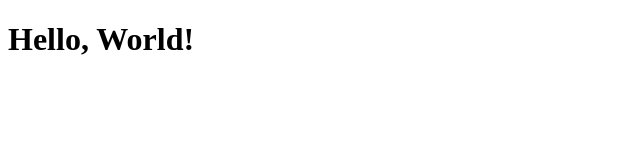
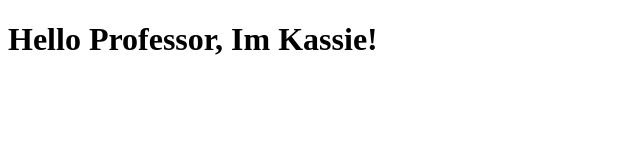
Before and after one commit to kassandra-ali/CS3338-first-project, a plain HTML site: page index.html in a window 1280 px wide. Shown: the whole page, without its empty margins (0-640 px from the left). Drawn offline with Linux system fonts and the light colour scheme.

Commit message:
Update index.html

```diff
--- a/index.html
+++ b/index.html
@@ -6,6 +6,6 @@
     <title>My First Project</title>
 </head>
 <body>
-    <h1>Hello, World!</h1>
+    <h1>Hello Professor, Im Kassie!</h1>
 </body>
 </html>
```
